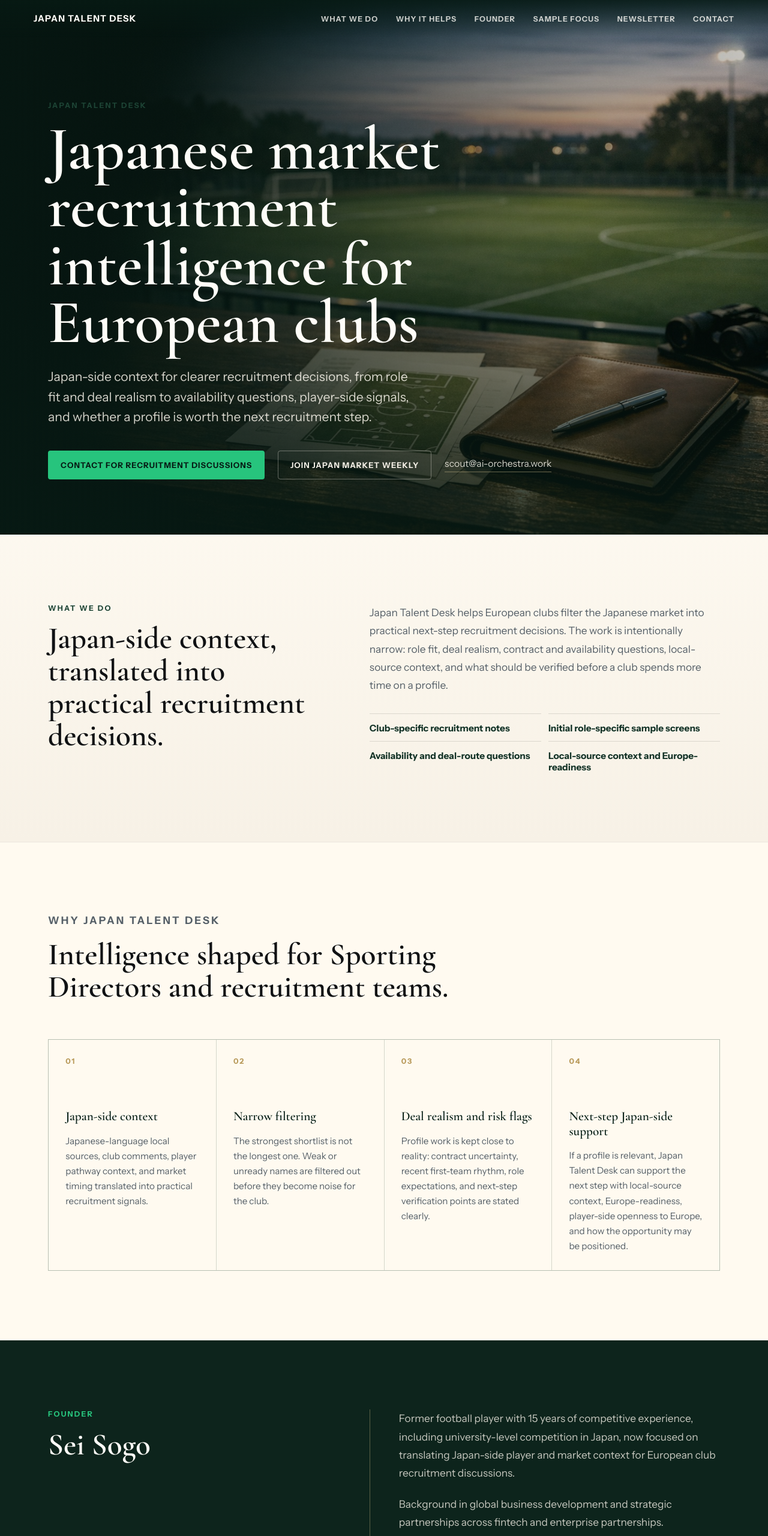
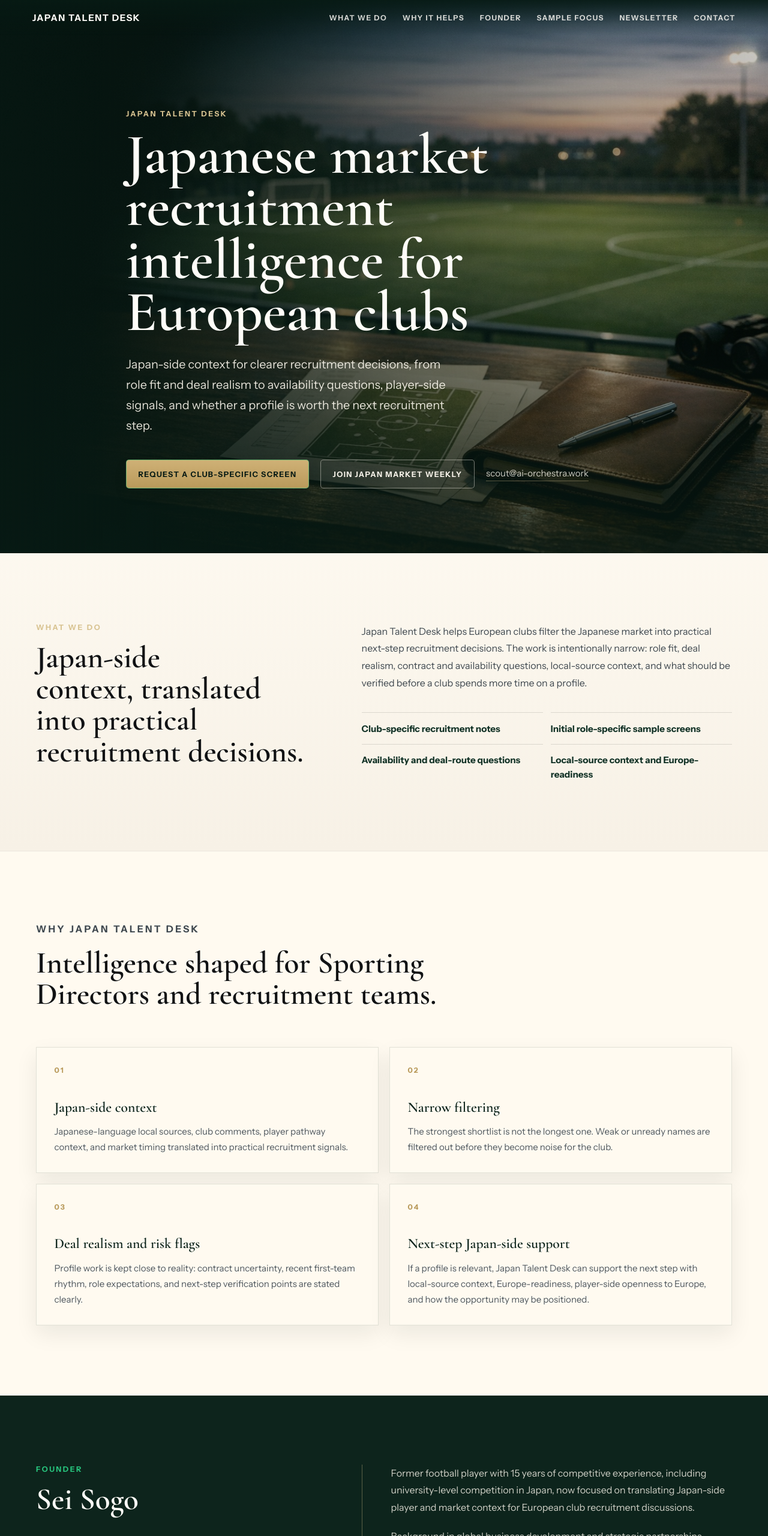
Before and after one commit to asfsei3/Japan-Talent-Desk, a website: page index.html in a window 1280 px wide. Shown: the top 2560 px of the page at 60% size. Drawn offline with nearby package versions, Linux system fonts and the light colour scheme.

Commit message:
Refine landing page typography and layout

```diff
--- a/index.html
+++ b/index.html
@@ -50,7 +50,7 @@
           </p>
           <div class="hero-actions" aria-label="Contact for recruitment discussions">
             <a class="button button-primary" href="mailto:scout@ai-orchestra.work">
-              Contact for Recruitment Discussions
+              Request A Club-Specific Screen
             </a>
             <a class="button button-secondary button-ghost-light" href="#newsletter">
               Join Japan Market Weekly
@@ -251,7 +251,7 @@
             <p class="newsletter-cta">Receive the weekly Japan market note</p>
             <p class="newsletter-note">
               Drafting may be AI-assisted, but every issue is reviewed before
-              sending.
+              sending. Selected archive access can follow registration.
             </p>
             <form class="newsletter-form" id="newsletter-form" novalidate>
               <div class="newsletter-form-grid">
--- a/styles.css
+++ b/styles.css
@@ -3,6 +3,7 @@
   --green-900: #0d241c;
   --green-800: #123226;
   --green-700: #1d4435;
+  --green-650: #295241;
   --green-500: #27c47d;
   --gold-500: #b99a5b;
   --gold-300: #d8c391;
@@ -10,10 +11,12 @@
   --cream-100: #f7f4ed;
   --cream-200: #ece5d8;
   --ink: #101214;
-  --muted: #566068;
+  --muted: #4f585f;
+  --muted-strong: #3f484f;
   --line: rgba(20, 21, 18, 0.13);
   --white: #fffdf8;
-  --shadow: 0 20px 60px rgba(7, 26, 20, 0.13);
+  --shadow: 0 22px 58px rgba(7, 26, 20, 0.11);
+  --shadow-soft: 0 14px 34px rgba(7, 26, 20, 0.08);
   color-scheme: light;
   font-family:
     "Instrument Sans", "Avenir Next", "Helvetica Neue", "Segoe UI", system-ui, -apple-system, BlinkMacSystemFont,
@@ -26,6 +29,10 @@
 
 html {
   scroll-behavior: smooth;
+}
+
+section[id] {
+  scroll-margin-top: 96px;
 }
 
 body {
@@ -70,7 +77,7 @@ h3 {
 }
 
 .container {
-  width: min(1120px, calc(100% - 40px));
+  width: min(1160px, calc(100% - 44px));
   margin-inline: auto;
 }
 
@@ -81,8 +88,8 @@ h3 {
   display: flex;
   align-items: center;
   justify-content: space-between;
-  gap: 1.5rem;
-  padding: 22px clamp(20px, 5vw, 56px);
+  gap: 1.75rem;
+  padding: 20px clamp(20px, 4.6vw, 54px);
   color: var(--white);
 }
 
@@ -91,7 +98,7 @@ h3 {
   position: absolute;
   inset: 0;
   z-index: -1;
-  background: linear-gradient(180deg, rgba(7, 26, 20, 0.84), rgba(7, 26, 20, 0));
+  background: linear-gradient(180deg, rgba(7, 26, 20, 0.9), rgba(7, 26, 20, 0.2) 68%, rgba(7, 26, 20, 0));
   pointer-events: none;
 }
 
@@ -103,27 +110,29 @@ h3 {
 
 .brand-wordmark {
   color: var(--white);
-  font-size: 0.93rem;
-  font-weight: 700;
-  letter-spacing: 0.08em;
+  font-size: 0.95rem;
+  font-weight: 760;
+  letter-spacing: 0.1em;
   text-transform: uppercase;
+  text-wrap: nowrap;
 }
 
 .site-nav {
   display: flex;
   align-items: center;
-  gap: clamp(1rem, 2.3vw, 2rem);
-  font-size: 0.78rem;
-  font-weight: 650;
-  letter-spacing: 0.09em;
+  gap: clamp(1rem, 2vw, 1.8rem);
+  font-size: 0.76rem;
+  font-weight: 700;
+  letter-spacing: 0.12em;
   text-transform: uppercase;
 }
 
 .site-nav a {
-  opacity: 0.78;
+  opacity: 0.82;
   transition:
     color 160ms ease,
     opacity 160ms ease;
+  text-wrap: nowrap;
 }
 
 .site-nav a:hover,
@@ -134,7 +143,7 @@ h3 {
 
 .hero {
   position: relative;
-  min-height: 94svh;
+  min-height: 96svh;
   display: grid;
   align-items: end;
   overflow: hidden;
@@ -163,7 +172,8 @@ h3 {
 }
 
 .hero-content {
-  padding: 168px 0 92px;
+  max-width: 860px;
+  padding: 182px 0 108px;
   color: var(--white);
 }
 
@@ -192,10 +202,10 @@ h3 {
 }
 
 .eyebrow {
-  color: var(--green-700);
+  color: var(--gold-300);
   font-size: 0.78rem;
   font-weight: 760;
-  letter-spacing: 0.18em;
+  letter-spacing: 0.2em;
   line-height: 1.3;
   margin-bottom: 1rem;
   text-transform: uppercase;
@@ -210,25 +220,26 @@ h3 {
 }
 
 h1 {
-  max-width: 850px;
-  font-size: clamp(3.1rem, 8vw, 6.9rem);
-  line-height: 0.94;
+  max-width: 780px;
+  font-size: clamp(3.2rem, 7.4vw, 6.2rem);
+  line-height: 0.92;
+  text-wrap: balance;
 }
 
 .hero-copy {
-  max-width: 610px;
-  margin-top: 1.6rem;
-  color: rgba(255, 250, 240, 0.82);
-  font-size: clamp(1.08rem, 2vw, 1.32rem);
-  line-height: 1.6;
+  max-width: 560px;
+  margin-top: 1.7rem;
+  color: rgba(255, 250, 240, 0.88);
+  font-size: clamp(1.08rem, 1.8vw, 1.24rem);
+  line-height: 1.72;
 }
 
 .hero-actions {
   display: flex;
   align-items: center;
   flex-wrap: wrap;
-  gap: 1rem 1.35rem;
-  margin-top: 2.4rem;
+  gap: 0.95rem 1.2rem;
+  margin-top: 2.5rem;
 }
 
 .button {
@@ -236,15 +247,16 @@ h1 {
   min-height: 48px;
   align-items: center;
   justify-content: center;
-  border-radius: 4px;
-  padding: 0.95rem 1.25rem;
-  font-size: 0.82rem;
+  border-radius: 5px;
+  padding: 0.95rem 1.22rem;
+  font-size: 0.79rem;
   font-weight: 760;
-  letter-spacing: 0.08em;
+  letter-spacing: 0.11em;
   text-transform: uppercase;
   transition:
     background-color 180ms ease,
     border-color 180ms ease,
+    color 180ms ease,
     transform 180ms ease;
 }
 
@@ -254,14 +266,15 @@ h1 {
 }
 
 .button-primary {
-  border: 1px solid rgba(39, 196, 125, 0.75);
-  background: var(--green-500);
+  border: 1px solid rgba(39, 196, 125, 0.52);
+  background: linear-gradient(180deg, #cfb176, #b99a5b);
   color: var(--green-950);
+  box-shadow: 0 10px 20px rgba(7, 26, 20, 0.12);
 }
 
 .button-primary:hover,
 .button-primary:focus-visible {
-  background: #4dd18f;
+  background: linear-gradient(180deg, #d7bc88, #c2a364);
 }
 
 .button-secondary {
@@ -276,8 +289,9 @@ h1 {
 }
 
 .button-ghost-light {
-  border-color: rgba(255, 250, 240, 0.34);
-  color: rgba(255, 250, 240, 0.94);
+  border-color: rgba(255, 250, 240, 0.42);
+  color: rgba(255, 250, 240, 0.96);
+  background: rgba(255, 250, 240, 0.02);
 }
 
 .button-ghost-light:hover,
@@ -286,9 +300,9 @@ h1 {
 }
 
 .email-link {
-  color: rgba(255, 250, 240, 0.82);
-  font-size: 0.98rem;
-  border-bottom: 1px solid rgba(216, 195, 145, 0.45);
+  color: rgba(255, 250, 240, 0.8);
+  font-size: 0.94rem;
+  border-bottom: 1px solid rgba(216, 195, 145, 0.38);
   padding-bottom: 0.22rem;
 }
 
@@ -300,7 +314,7 @@ h1 {
 }
 
 .section {
-  padding: clamp(72px, 9vw, 128px) 0;
+  padding: clamp(82px, 9vw, 132px) 0;
 }
 
 .section-intro {
@@ -312,21 +326,21 @@ h1 {
 .split,
 .founder-layout {
   display: grid;
-  grid-template-columns: minmax(0, 0.88fr) minmax(0, 1.12fr);
-  gap: clamp(2rem, 6vw, 5rem);
+  grid-template-columns: minmax(0, 0.86fr) minmax(0, 1.14fr);
+  gap: clamp(2.2rem, 6vw, 5.4rem);
   align-items: start;
 }
 
 .sample-layout {
-  max-width: 760px;
+  max-width: 820px;
 }
 
 .sample-panel {
   margin-top: 2rem;
   border: 1px solid var(--line);
   background: rgba(255, 253, 248, 0.9);
-  box-shadow: var(--shadow);
-  padding: clamp(1.35rem, 2.7vw, 2rem);
+  box-shadow: var(--shadow-soft);
+  padding: clamp(1.5rem, 2.9vw, 2.25rem);
 }
 
 .sample-panel-label {
@@ -346,7 +360,7 @@ h1 {
   margin-top: 1rem;
   color: var(--muted);
   font-size: 0.95rem;
-  line-height: 1.7;
+  line-height: 1.75;
 }
 
 .newsletter-section {
@@ -364,7 +378,7 @@ h1 {
 
 .archive-preview-layout {
   display: grid;
-  grid-template-columns: minmax(0, 0.9fr) minmax(340px, 0.95fr);
+  grid-template-columns: minmax(0, 0.92fr) minmax(360px, 0.9fr);
   gap: clamp(1.5rem, 5vw, 4rem);
   align-items: start;
 }
@@ -379,7 +393,7 @@ h1 {
 
 .archive-card {
   background: rgba(255, 253, 248, 0.95);
-  padding: clamp(1.35rem, 2.7vw, 2rem);
+  padding: clamp(1.5rem, 2.8vw, 2.15rem);
 }
 
 .archive-card-label {
@@ -393,8 +407,9 @@ h1 {
 .archive-card h3 {
   margin-top: 0.8rem;
   color: var(--green-900);
-  font-size: 1.5rem;
-  line-height: 1.12;
+  font-size: 1.62rem;
+  line-height: 1.08;
+  text-wrap: balance;
 }
 
 .archive-card p {
@@ -504,7 +519,7 @@ h1 {
 
 .newsletter-layout {
   display: grid;
-  grid-template-columns: minmax(0, 0.95fr) minmax(320px, 0.9fr);
+  grid-template-columns: minmax(0, 0.98fr) minmax(360px, 0.88fr);
   gap: clamp(1.5rem, 5vw, 4rem);
   align-items: start;
 }
@@ -512,36 +527,36 @@ h1 {
 .newsletter-panel {
   border: 1px solid var(--line);
   background: rgba(255, 253, 248, 0.94);
-  box-shadow: var(--shadow);
-  padding: clamp(1.35rem, 2.7vw, 2rem);
+  box-shadow: var(--shadow-soft);
+  padding: clamp(1.6rem, 2.9vw, 2.3rem);
 }
 
 .newsletter-panel .focus-list {
   margin-top: 0;
-  margin-bottom: 1.5rem;
+  margin-bottom: 1.65rem;
 }
 
 .newsletter-cta {
   color: var(--green-800);
   font-size: 0.92rem;
   font-weight: 760;
-  letter-spacing: 0.08em;
+  letter-spacing: 0.12em;
   text-transform: uppercase;
 }
 
 .newsletter-form {
-  margin-top: 1.25rem;
+  margin-top: 1.35rem;
 }
 
 .newsletter-form-grid {
   display: grid;
   grid-template-columns: repeat(2, minmax(0, 1fr));
-  gap: 1rem 1rem;
+  gap: 1rem 1.05rem;
 }
 
 .newsletter-field {
   display: grid;
-  gap: 0.45rem;
+  gap: 0.48rem;
 }
 
 .newsletter-field-full {
@@ -550,10 +565,10 @@ h1 {
 
 .newsletter-form-label {
   display: inline-block;
-  color: var(--green-900);
-  font-size: 0.82rem;
+  color: var(--green-800);
+  font-size: 0.76rem;
   font-weight: 760;
-  letter-spacing: 0.08em;
+  letter-spacing: 0.12em;
   text-transform: uppercase;
 }
 
@@ -564,13 +579,14 @@ h1 {
 }
 
 .newsletter-form-input {
-  min-height: 50px;
+  min-height: 54px;
   width: 100%;
-  border: 1px solid rgba(18, 50, 38, 0.18);
+  border: 1px solid rgba(18, 50, 38, 0.16);
   background: var(--white);
   color: var(--ink);
-  padding: 0.9rem 0.95rem;
+  padding: 0.95rem 1rem;
   font: inherit;
+  border-radius: 4px;
 }
 
 .newsletter-form-input:focus {
@@ -598,9 +614,9 @@ h1 {
 
 .newsletter-form-help,
 .newsletter-form-status {
-  margin-top: 0.85rem;
-  font-size: 0.9rem;
-  line-height: 1.6;
+  margin-top: 0.9rem;
+  font-size: 0.88rem;
+  line-height: 1.65;
 }
 
 .newsletter-form-help {
@@ -621,17 +637,18 @@ h1 {
 }
 
 h2 {
-  max-width: 720px;
-  font-size: clamp(2rem, 4vw, 3.35rem);
-  line-height: 1.05;
+  max-width: 760px;
+  font-size: clamp(2.15rem, 4vw, 3.45rem);
+  line-height: 1.02;
+  text-wrap: balance;
 }
 
 .section-copy p,
 .founder-copy p,
 .section-heading p {
-  color: var(--muted);
-  font-size: clamp(1rem, 1.35vw, 1.15rem);
-  line-height: 1.75;
+  color: var(--muted-strong);
+  font-size: clamp(1rem, 1.22vw, 1.08rem);
+  line-height: 1.8;
 }
 
 .section-copy p {
@@ -641,18 +658,19 @@ h2 {
 .focus-list {
   display: grid;
   grid-template-columns: repeat(2, minmax(0, 1fr));
-  gap: 0.75rem;
-  margin: 2rem 0 0;
+  gap: 0.82rem;
+  margin: 2.15rem 0 0;
   padding: 0;
   list-style: none;
 }
 
 .focus-list li {
   border-top: 1px solid var(--line);
-  padding-top: 0.85rem;
+  padding-top: 0.92rem;
   color: var(--green-800);
-  font-size: 0.96rem;
+  font-size: 0.95rem;
   font-weight: 700;
+  line-height: 1.55;
 }
 
 .section-muted {
@@ -662,7 +680,7 @@ h2 {
 
 .section-heading {
   max-width: 720px;
-  margin-bottom: clamp(2rem, 5vw, 3.7rem);
+  margin-bottom: clamp(2.2rem, 5vw, 3.9rem);
 }
 
 .section-heading h2 + p {
@@ -675,46 +693,50 @@ h2 {
 
 .card-grid {
   display: grid;
-  grid-template-columns: repeat(4, minmax(0, 1fr));
-  gap: 1px;
-  background: rgba(18, 50, 38, 0.18);
-  border: 1px solid rgba(18, 50, 38, 0.14);
+  grid-template-columns: repeat(2, minmax(0, 1fr));
+  gap: 18px;
+  background: transparent;
+  border: 0;
 }
 
 .premium-card {
-  min-height: 292px;
+  min-height: 0;
   background: #fffaf0;
-  padding: clamp(1.35rem, 2.2vw, 2rem);
+  border: 1px solid rgba(18, 50, 38, 0.12);
+  box-shadow: var(--shadow-soft);
+  padding: clamp(1.45rem, 2.3vw, 2.1rem);
   transition:
     background-color 180ms ease,
+    border-color 180ms ease,
     transform 180ms ease;
 }
 
 .premium-card:hover {
   background: #fbf4e8;
+  border-color: rgba(18, 50, 38, 0.2);
   transform: translateY(-2px);
 }
 
 .card-index {
   display: block;
-  margin-bottom: 4.5rem;
+  margin-bottom: 2.6rem;
   color: var(--gold-500);
-  font-size: 0.78rem;
+  font-size: 0.76rem;
   font-weight: 780;
-  letter-spacing: 0.15em;
+  letter-spacing: 0.18em;
 }
 
 .premium-card h3 {
   color: var(--green-900);
-  font-size: 1.33rem;
-  line-height: 1.16;
+  font-size: 1.48rem;
+  line-height: 1.08;
 }
 
 .premium-card p {
-  margin-top: 1rem;
+  margin-top: 0.95rem;
   color: var(--muted);
-  font-size: 0.95rem;
-  line-height: 1.65;
+  font-size: 0.94rem;
+  line-height: 1.72;
 }
 
 .founder-section {
@@ -728,13 +750,13 @@ h2 {
 
 .founder-copy {
   display: grid;
-  gap: 1.35rem;
+  gap: 1.2rem;
   border-left: 1px solid rgba(216, 195, 145, 0.38);
   padding-left: clamp(1.25rem, 4vw, 3rem);
 }
 
 .founder-copy p {
-  color: rgba(255, 250, 240, 0.76);
+  color: rgba(255, 250, 240, 0.8);
 }
 
 .compact {
@@ -742,7 +764,7 @@ h2 {
 }
 
 .contact-section {
-  padding: clamp(76px, 9vw, 128px) 0;
+  padding: clamp(82px, 9vw, 132px) 0;
   background:
     linear-gradient(135deg, rgba(7, 26, 20, 0.96), rgba(18, 50, 38, 0.94)),
     var(--green-900);
@@ -751,7 +773,7 @@ h2 {
 
 .contact-content {
   display: grid;
-  gap: 1rem;
+  gap: 0.9rem;
 }
 
 .contact-content h2 {
@@ -768,7 +790,7 @@ h2 {
 
 .contact-email {
   width: fit-content;
-  margin-top: 1.1rem;
+  margin-top: 1rem;
   color: rgba(255, 250, 240, 0.86);
   font-size: clamp(1.25rem, 3vw, 2rem);
   border-bottom: 1px solid rgba(216, 195, 145, 0.52);
@@ -826,15 +848,7 @@ h2 {
   }
 
   .card-grid {
-    grid-template-columns: repeat(2, minmax(0, 1fr));
-  }
-
-  .premium-card {
-    min-height: 240px;
-  }
-
-  .card-index {
-    margin-bottom: 3rem;
+    grid-template-columns: 1fr;
   }
 }
 
@@ -852,7 +866,7 @@ h2 {
   }
 
   .hero-content {
-    padding: 138px 0 58px;
+    padding: 144px 0 62px;
   }
 
   .archive-hero-content {
@@ -860,11 +874,11 @@ h2 {
   }
 
   h1 {
-    font-size: clamp(2.72rem, 15vw, 4.6rem);
+    font-size: clamp(2.88rem, 14vw, 4.8rem);
   }
 
   .hero-copy {
-    font-size: 1.02rem;
+    font-size: 1rem;
   }
 
   .button {
@@ -884,7 +898,7 @@ h2 {
   }
 
   .section {
-    padding: 68px 0;
+    padding: 72px 0;
   }
 
   .focus-list,
@@ -897,7 +911,7 @@ h2 {
   }
 
   .card-index {
-    margin-bottom: 2.2rem;
+    margin-bottom: 2rem;
   }
 
   .founder-copy {
```
